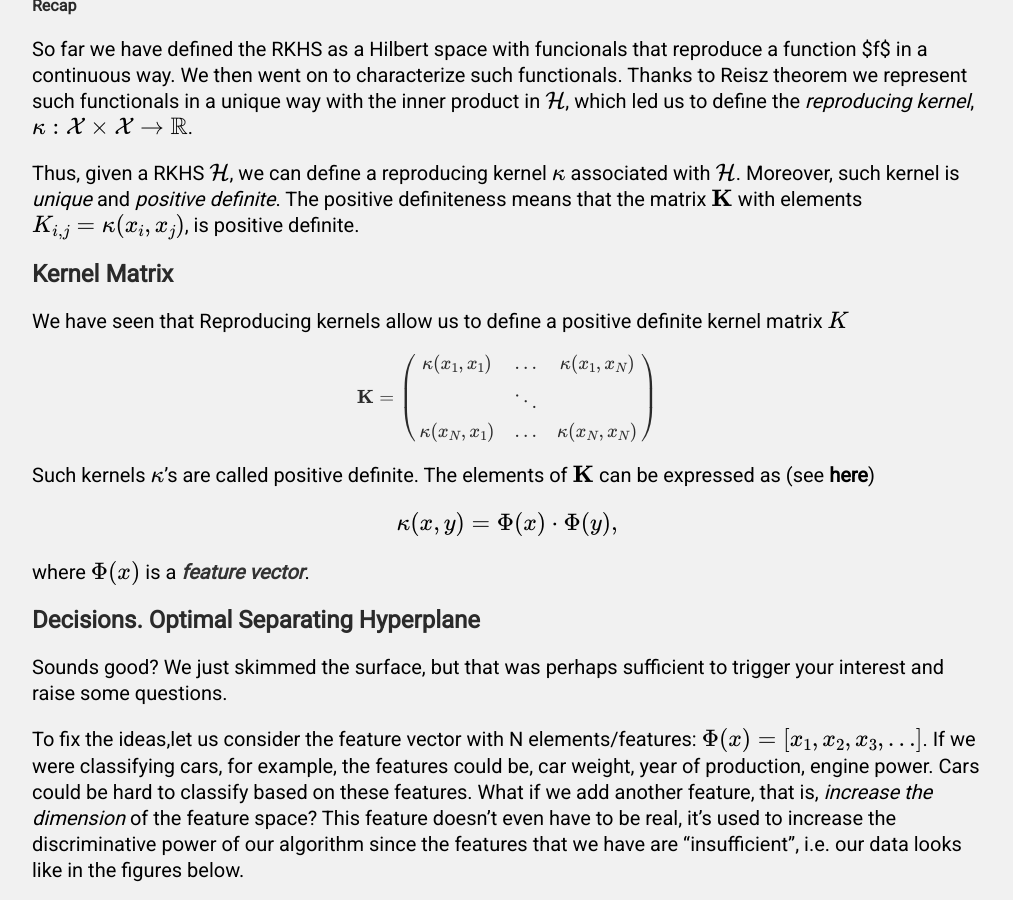
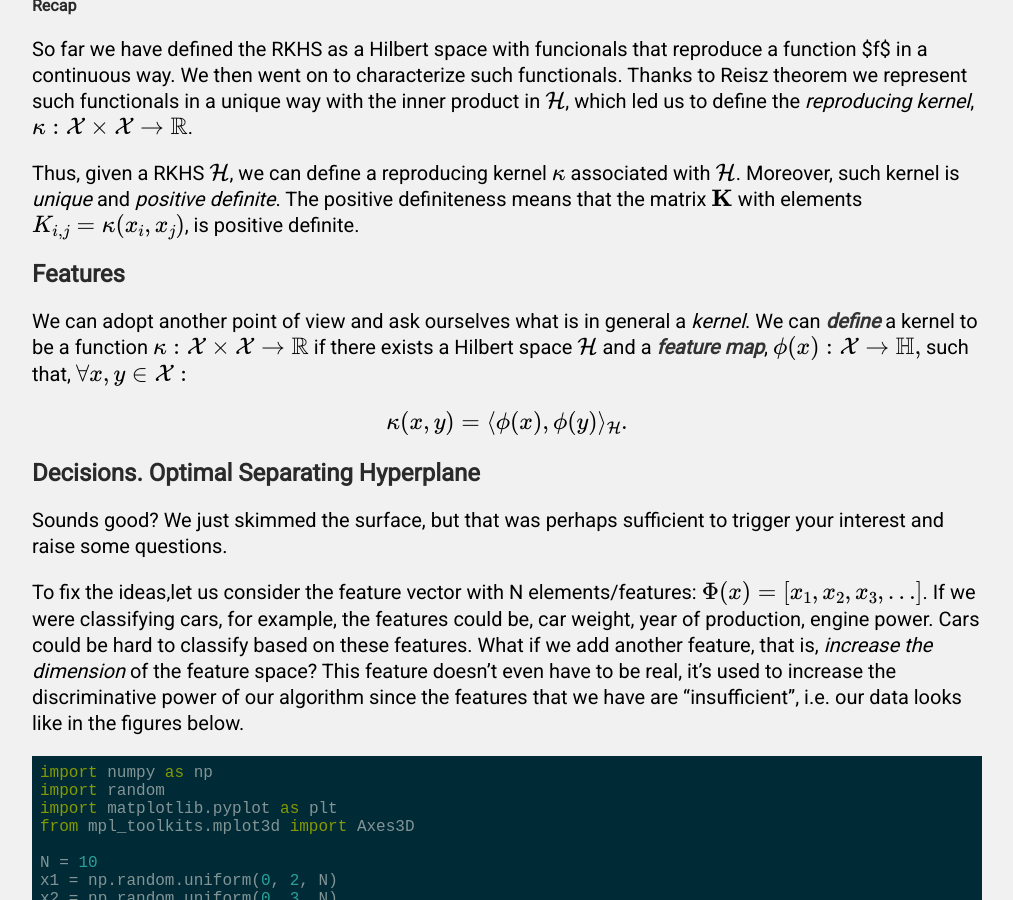
Before and after one commit to FullSimplify/FullSimplify.github.io, a Jekyll site: the page built from _posts/2000-01-02-Support-Vector-Machines,-a-Gentle-Introduction.md, in a window 1280 px wide and 900 px high, scrolled down 3880 px. Shown: the whole window, without its empty margins (133-1146 px from the left). Built offline with Jekyll 4.4.1, drawn with Linux system fonts in a browser that asks for light colours; formulas are drawn with MathJax 3.

Commit message:
Update 2000-01-02-Support-Vector-Machines,-a-Gentle-Introduction.md

```diff
--- a/_posts/2000-01-02-Support-Vector-Machines,-a-Gentle-Introduction.md
+++ b/_posts/2000-01-02-Support-Vector-Machines,-a-Gentle-Introduction.md
@@ -123,24 +123,13 @@
 
 Thus, given a RKHS $$\mathcal{H}$$, we can define a reproducing kernel $$\kappa$$ associated with $$\mathcal{H}$$. Moreover, such kernel is *unique* and *positive definite*. The positive definiteness means that the matrix $$\mathbf{K}$$ with elements $$K_{i,j}=\kappa(x_i,x_j)$$, is positive definite.
 
-## Kernel Matrix
+## Features
 
-We have seen that Reproducing kernels allow us to define a positive definite kernel matrix $$K$$
+We can adopt another point of view and ask ourselves what is in general a *kernel*. We can **define** a kernel to be a function $$\kappa:\mathcal{X}\times\mathcal{X}\rightarrow \mathbb{R}$$ if there exists a Hilbert space $$\mathcal{H}$$ and a **feature map**, $$\phi(x):\mathcal{X}\rightarrow\mathbb{H},$$ such that, $$\forall x,y\in\mathcal{X}:$$
 
-$$
-\mathbf{K} =
-\begin{pmatrix}
-\kappa(x_1,x_1) & \ldots & \kappa(x_1,x_N)\\
- & \ddots & \\
-\kappa(x_N,x_1) & \ldots & \kappa(x_N,x_N)
-\end{pmatrix}
-$$
-
-Such kernels $$\kappa$$'s are called positive definite. The elements of $$\mathbf{K}$$ can be expressed as (see <a target="_blank" href='https://en.wikipedia.org/wiki/Positive-definite_matrix#Characterizations'>here</a>)
 \begin{equation}
-\kappa(x,y) = \Phi(x) \cdot \Phi(y),
+\kappa(x,y)=\langle \phi(x),\phi(y) \rangle_{\mathcal{H}}.
 \end{equation}
-where $$\Phi(x)$$ is a **feature vector**.
 
 ## Decisions. Optimal Separating Hyperplane
 
```
